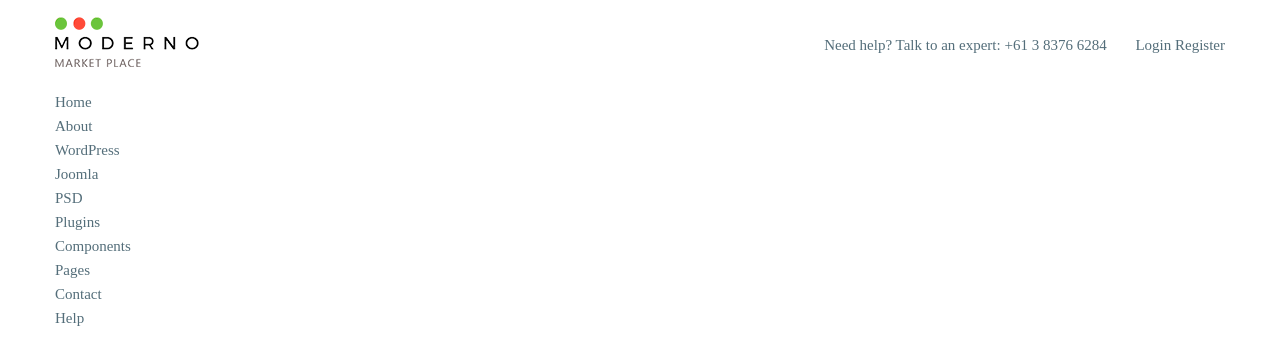
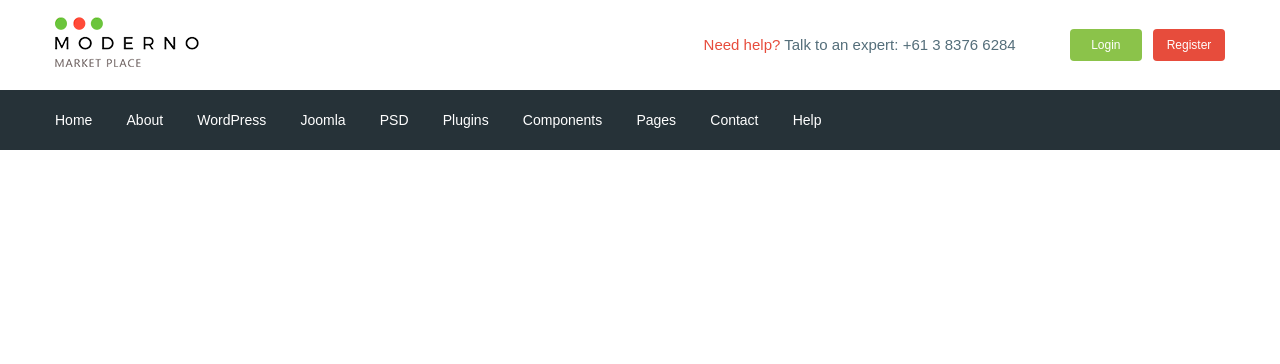
Before and after one commit to QraisinQ/moderno, a website: page app/index.html in a window 1280 px wide. Drawn offline with nearby package versions, Linux system fonts and the light colour scheme; files that its build step writes are made by us from their sources.

Commit message:
added header

```diff
--- a/app/index.html
+++ b/app/index.html
@@ -34,8 +34,8 @@
                     </div>
                     <div class="header__box">
                         <a class="basket" href="#"></a>
-                        <a class="header__btn" href="">Login</a>
-                        <a class="header__btn" href="">Register</a>
+                        <a class="header__btn header__btn-login" href="">Login</a>
+                        <a class="header__btn header__btn-register" href="">Register</a>
                     </div>
                 </div>
             </div>
--- a/app/scss/_fonts.scss
+++ b/app/scss/_fonts.scss
@@ -3,4 +3,5 @@
   src: url("../fonts/Roboto-Regular.woff2") format("woff2");
   src: url("../fonts/Roboto-Regular.woff") format("woff");
   font-weight: 400;
+  font-display: swap;
 }
--- a/app/scss/_vars.scss
+++ b/app/scss/_vars.scss
@@ -1 +1,4 @@
-$color-text: #546e7a;
+$text: #546e7a;
+$red: #e74c3c;
+$green: #8bc34a;
+$bg: #263238;
--- a/app/scss/global.scss
+++ b/app/scss/global.scss
@@ -9,7 +9,7 @@ html {
 a {
   display: inline-block;
   text-decoration: none;
-  color: $color-text;
+  color: $text;
 }
 ul,
 li {
@@ -18,10 +18,11 @@ li {
   list-style: none;
 }
 body {
-  font-family: "Roboto-Regular";
+  font-family: "Roboto-Regular", sans-serif;
+  font-weight: 400;
   font-size: 15px;
   line-height: 24px;
-  color: #546e7a;
+  color: $text;
 }
 .container {
   max-width: 1200px;
--- a/app/scss/style.scss
+++ b/app/scss/style.scss
@@ -10,5 +10,43 @@
 }
 .header__text {
   margin-left: auto;
-  margin-right: 25px;
+  margin-right: 50px;
+  span {
+    color: $red;
+  }
 }
+.header__btn {
+  padding: 4px;
+  width: 72px;
+  border-radius: 4px;
+  text-align: center;
+  color: #fff;
+  font-size: 12px;
+}
+.header__btn-login {
+  background-color: $green;
+}
+.header__btn-register {
+  background-color: $red;
+  margin-left: 7px;
+}
+.header__menu {
+  background-color: $bg;
+}
+.menu {
+  display: flex;
+  align-items: center;
+  height: 60px;
+}
+.menu__list {
+  li {
+    display: inline-block;
+    & + li {
+      margin-left: 30px;
+    }
+  }
+  a {
+    color: #fff;
+    font-size: 14px;
+  }
+}
```
